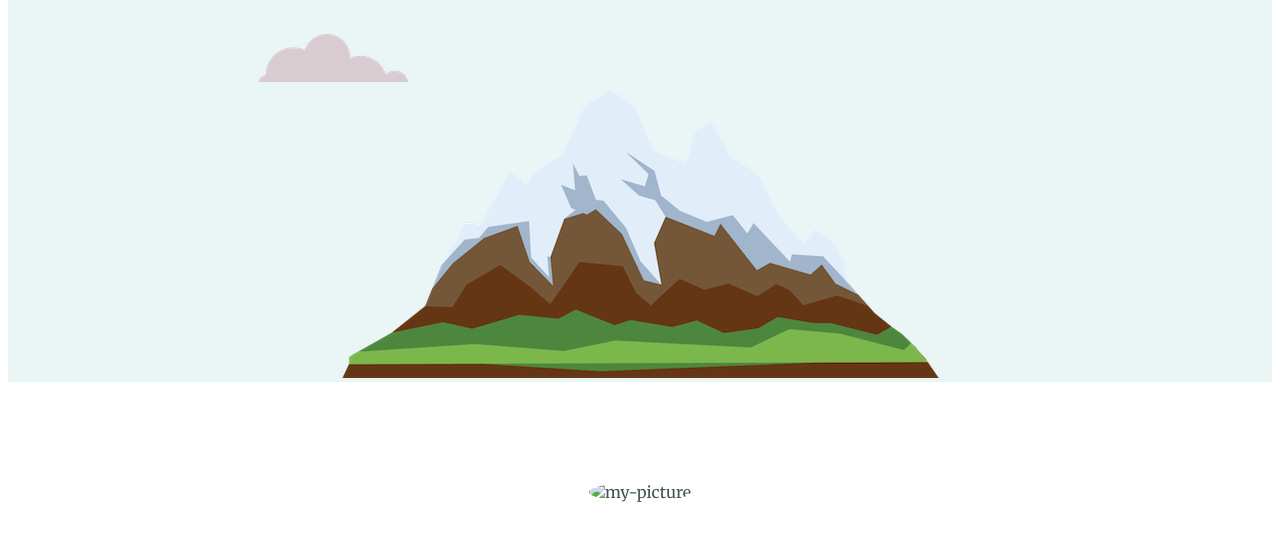
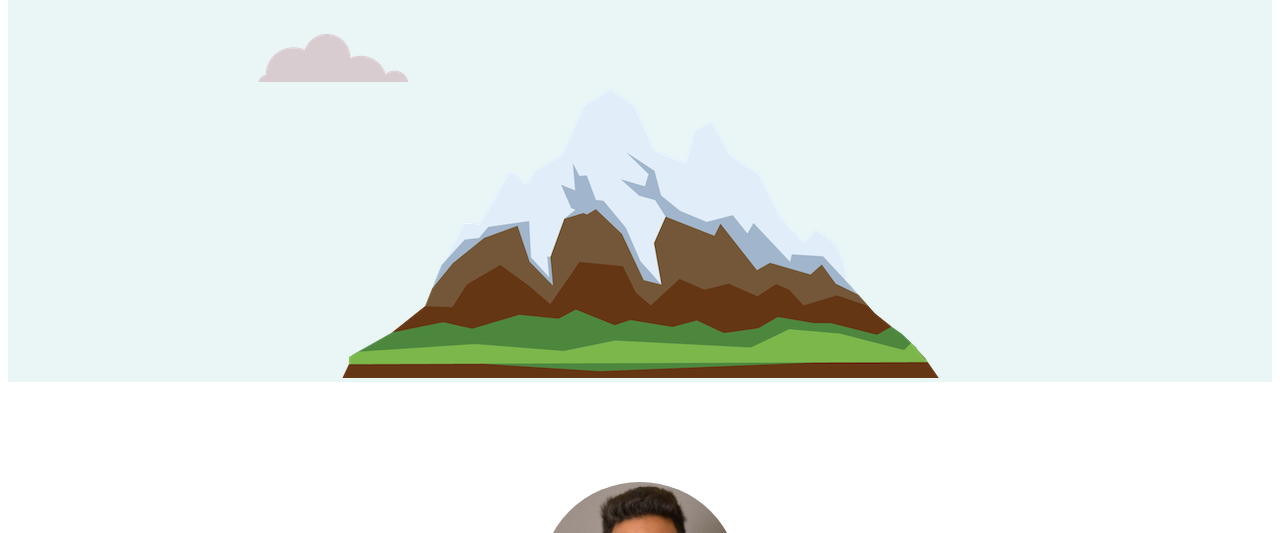
Before and after one commit to sarathreddynaidu/CSS-My_Site, a plain HTML site: page index.html in a window 1280 px wide. Shown: the part 394-927 px from the top of the page. Drawn offline with Linux system fonts and the light colour scheme.

Commit message:
updated index.html

```diff
--- a/index.html
+++ b/index.html
@@ -23,7 +23,7 @@
       <div class="profile">
         <img
           class="profilepic"
-          src="Pictures/Profile_Pic.jpg"
+          src="Images/Profile_Pic.jpg"
           alt="my-picture"
         />
         <h2>Hello!</h2>
```
